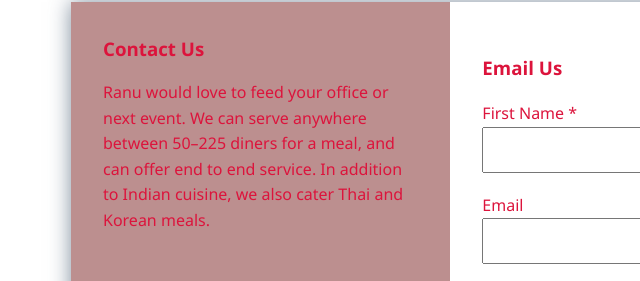
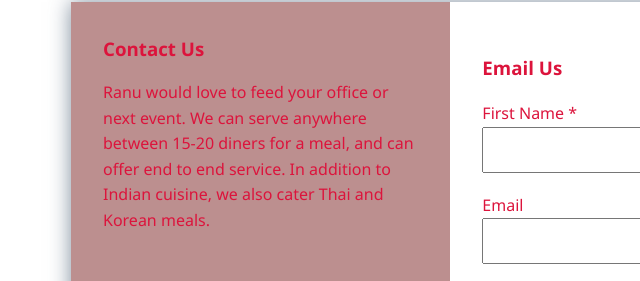
Before and after one commit to renushinde/rasoisf, a plain HTML site: page contact.html in a window 1280 px wide. Shown: the part 132-413 px from the top of the page, 0-640 px from the left. Drawn offline with nearby package versions, Linux system fonts and the light colour scheme; a script that the page names is missing.

Commit message:
Update contact.html

```diff
--- a/contact.html
+++ b/contact.html
@@ -41,7 +41,7 @@
         <div class="wrapper">
             <div class="company-info">
                 <h3>Contact Us</h3>
-                <p>Ranu would love to feed your office or next event. We can serve anywhere between 50–225 diners for a meal, and can offer end to end service. In addition to Indian cuisine, we also cater Thai and Korean meals.</p>
+                <p>Ranu would love to feed your office or next event. We can serve anywhere between 15-20 diners for a meal, and can offer end to end service. In addition to Indian cuisine, we also cater Thai and Korean meals.</p>
             </div>
             <div class="contact">
                 <h3>Email Us</h3>
```
